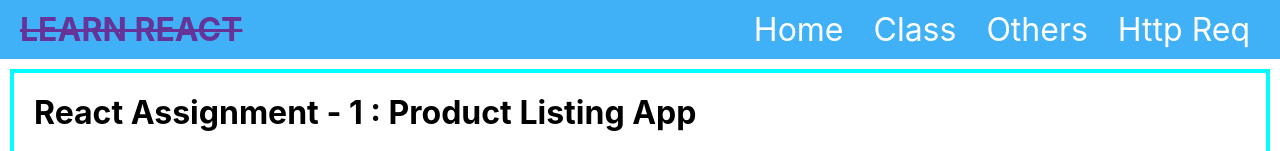
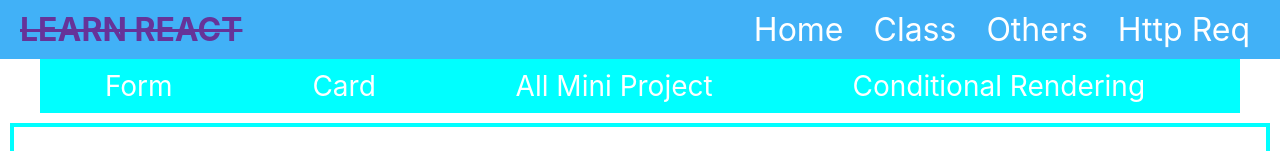
Before and after one commit to khaled39ab/React-With-LWS, a React (Create React App) app: page /all-project in a window 1280 px wide. Shown: the top 151 px of the page. Built offline with nearby package versions, Linux system fonts and the light colour scheme.

Commit message:
added navbar

```diff
--- a/src/conditional-rendering/Conditional_Rendering.js
+++ b/src/conditional-rendering/Conditional_Rendering.js
@@ -1,4 +1,5 @@
 import React, { Component } from 'react';
+import OthersNavbar from '../page/OthersNavbar';
 import Login from './Login';
 import Permission from './Permission';
 
@@ -25,6 +26,7 @@ class Conditional_Rendering extends Component {
 
         return (
             <div>
+                <OthersNavbar></OthersNavbar>
                 {isLoggedIn ? <Permission></Permission>:<Login></Login>}
             </div>
         )
--- a/src/miniProject/AllProject.js
+++ b/src/miniProject/AllProject.js
@@ -1,10 +1,12 @@
 import React from 'react';
+import OthersNavbar from '../page/OthersNavbar';
 import Assignment1 from './assignment1/Assignment1';
 import Assignment2 from './assignment2/Assignment2';
 
 const AllProject = () => {
     return (
         <div>
+            <OthersNavbar></OthersNavbar>
             <Assignment1></Assignment1>
             <Assignment2></Assignment2>
         </div>
```
